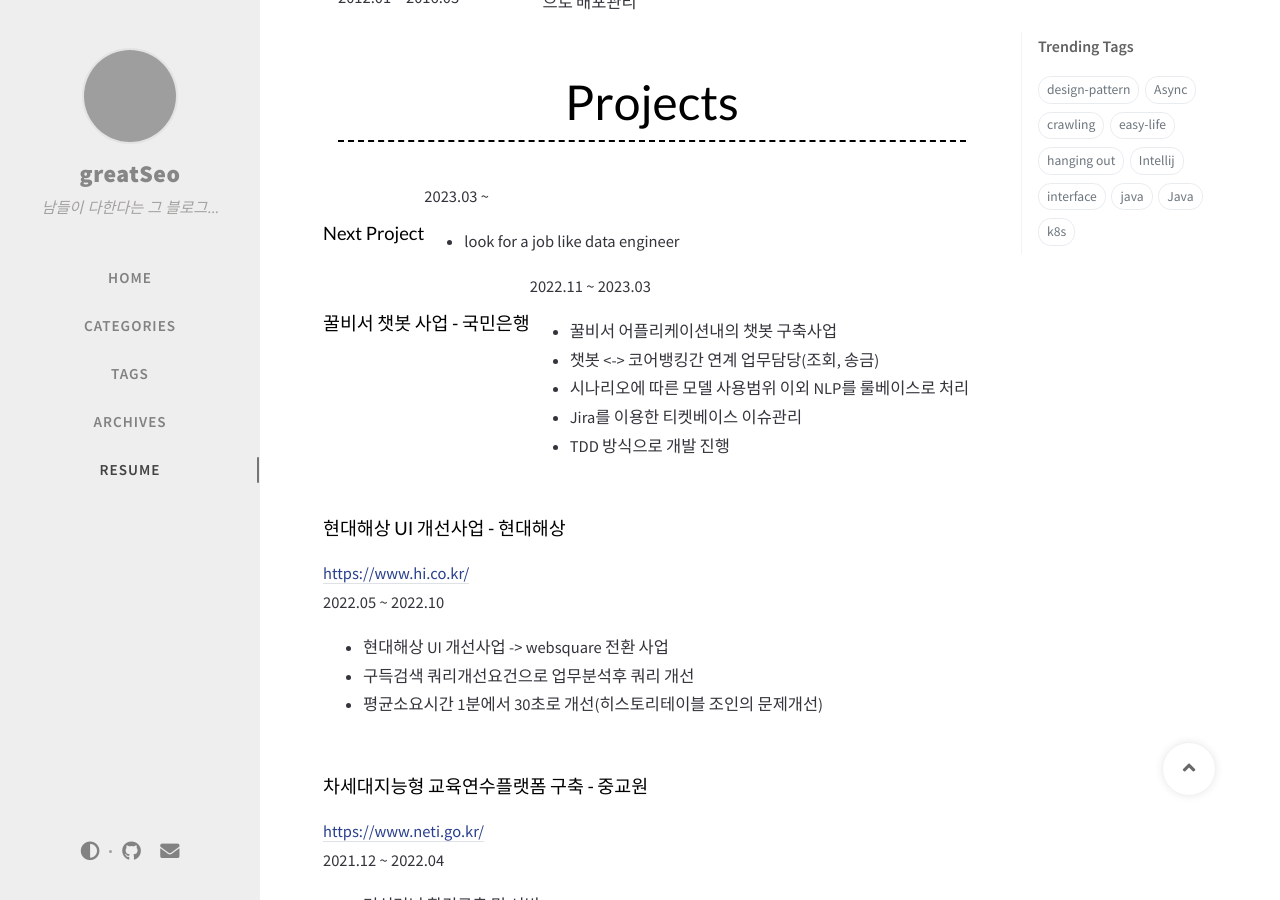
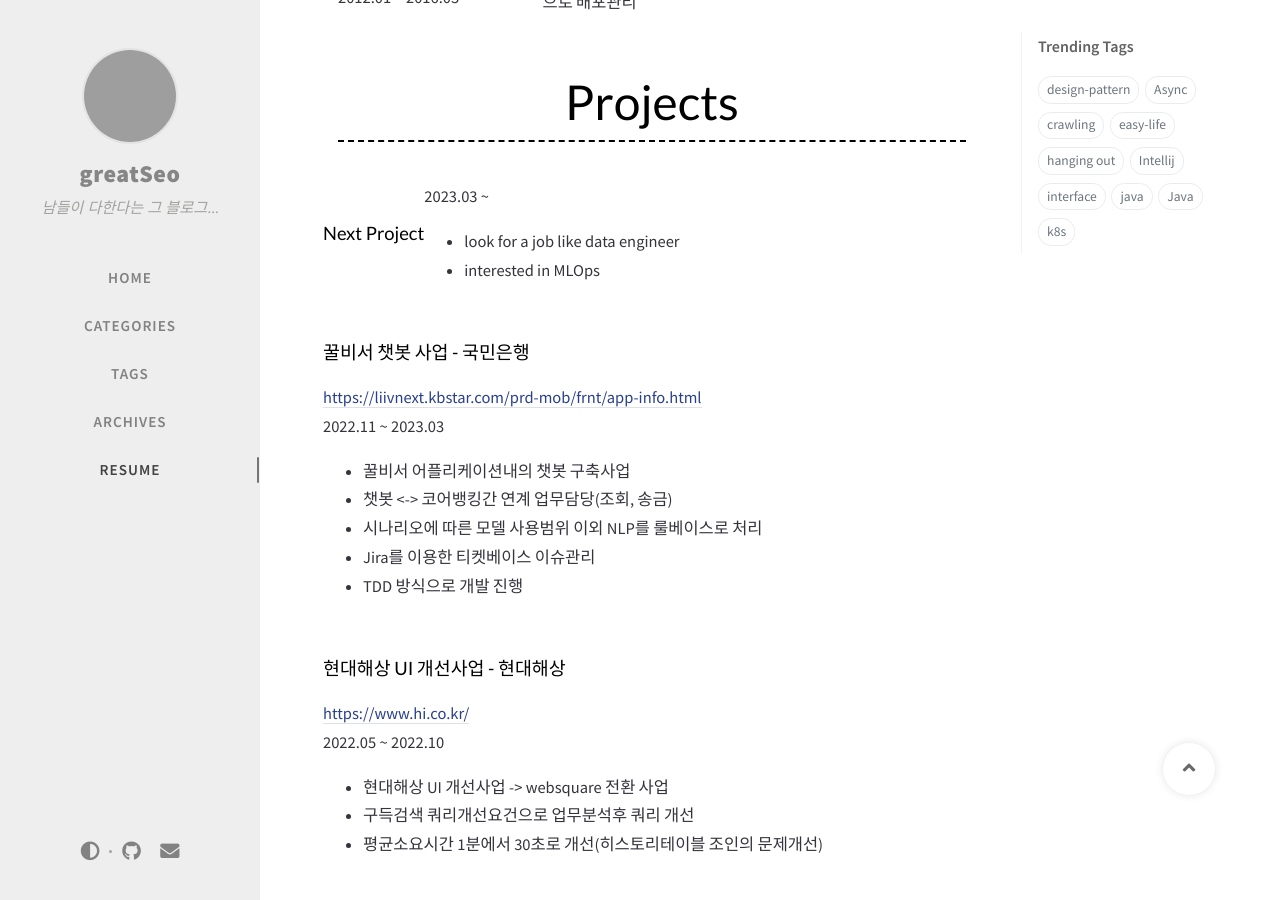
Before and after one commit to sungjinseo/sungjinseo.github.io, a Jekyll site: the page built from _tabs/resume.md, in a window 1280 px wide and 900 px high, scrolled down 1683 px. Built offline with Jekyll 4.4.1, drawn with Linux system fonts in a browser that asks for light colours; nearby versions of some CDN libraries; comment, search, counter and statistics services are not loaded; grey boxes are pictures that could not be loaded.

Commit message:
줄맞춤 한번더

```diff
--- a/_data/resume/projects.yml
+++ b/_data/resume/projects.yml
@@ -5,10 +5,11 @@
     2023.03 ~
   description: | # this will include new lines to allow paragraphs
     * look for a job like data engineer
+    * interested in MLOps
 
 - layout: top-middle
   name: 꿀비서 챗봇 사업 - 국민은행
-  link:
+  link: https://liivnext.kbstar.com/prd-mob/frnt/app-info.html
   quote: >
     2022.11 ~ 2023.03
   description: | # this will include new lines to allow paragraphs
```
